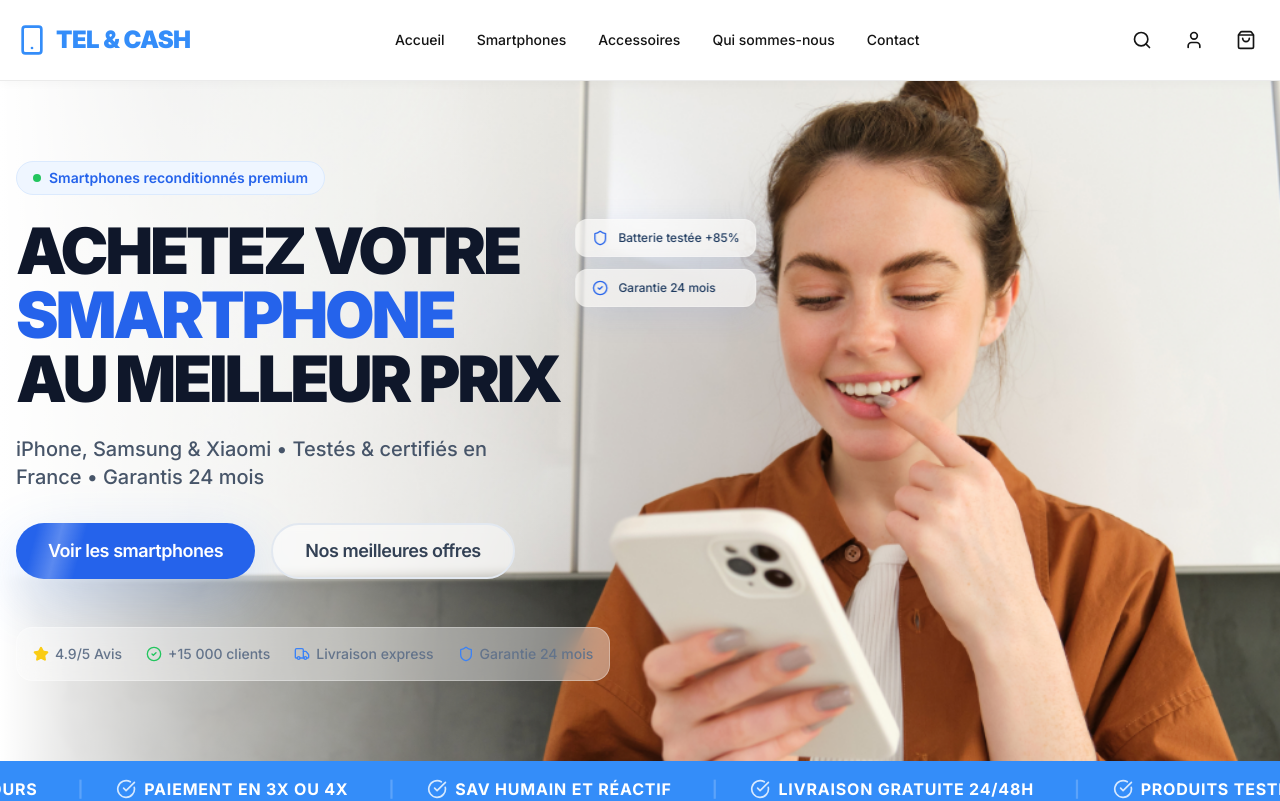
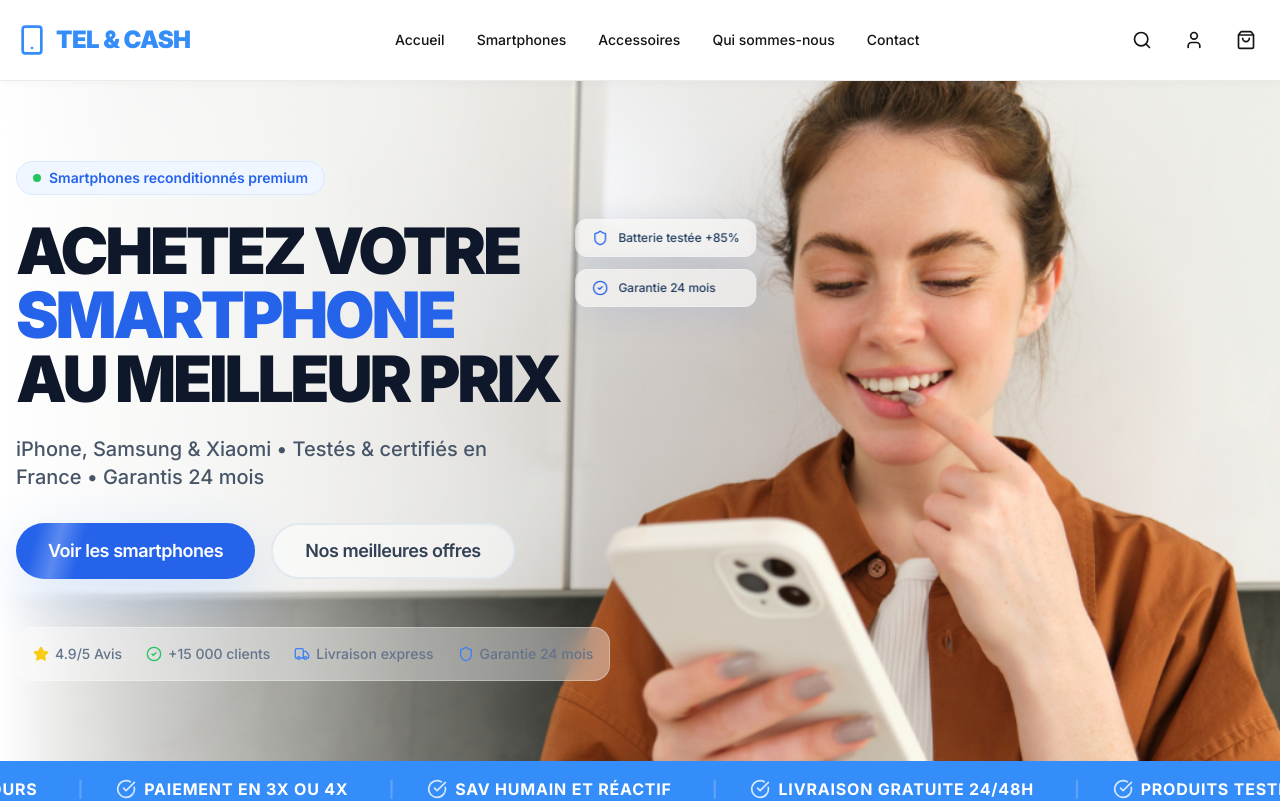
Before and after one commit to stupidguywearingtn/telandcash, a React (Vite) app: page / in a window 1280 px wide. Shown: the top 801 px of the page. Built offline with nearby package versions, Linux system fonts and the light colour scheme.

Commit message:
Hero: High-fidelity v4 asset and contrast optimization

```diff
--- a/src/components/home/Hero.tsx
+++ b/src/components/home/Hero.tsx
@@ -19,11 +19,14 @@ export function Hero() {
 
   return (
     <section className="relative min-h-[85vh] flex items-center overflow-hidden bg-white">
-      {/* 100% Original High-Quality Background Image (PNG) - Natural Right Alignment */}
+      {/* High-Fidelity Hero v4 - Optimized for contrast and sharpness */}
       <div className="absolute inset-0 z-0">
         <div
-          className="absolute inset-0 bg-[url('/hero-bg.png')] bg-cover bg-no-repeat"
-          style={{ backgroundPosition: 'right center' }} // Reset to natural right alignment
+          className="absolute inset-0 bg-[url('/hero-bg-v4.png')] bg-cover bg-no-repeat"
+          style={{
+            backgroundPosition: 'right center',
+            imageRendering: '-webkit-optimize-contrast' // Boost contrast and sharpness
+          }}
         />
 
         {/* Strictly Localized Overlay - ONLY on the left 45% */}
```
Also changed, not shown: public/hero-bg-v4.png (added).
